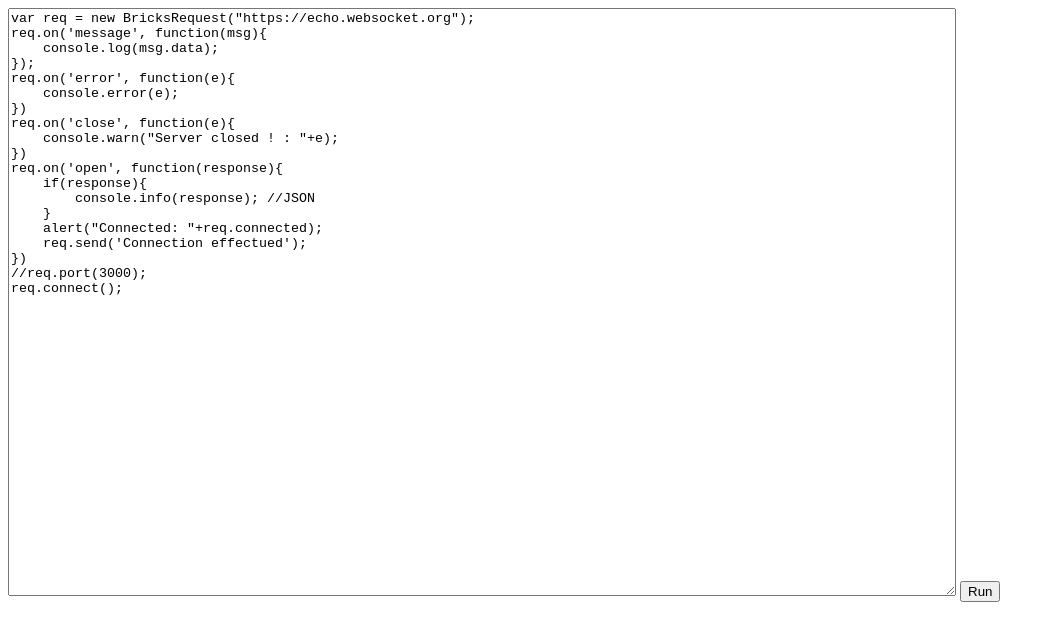
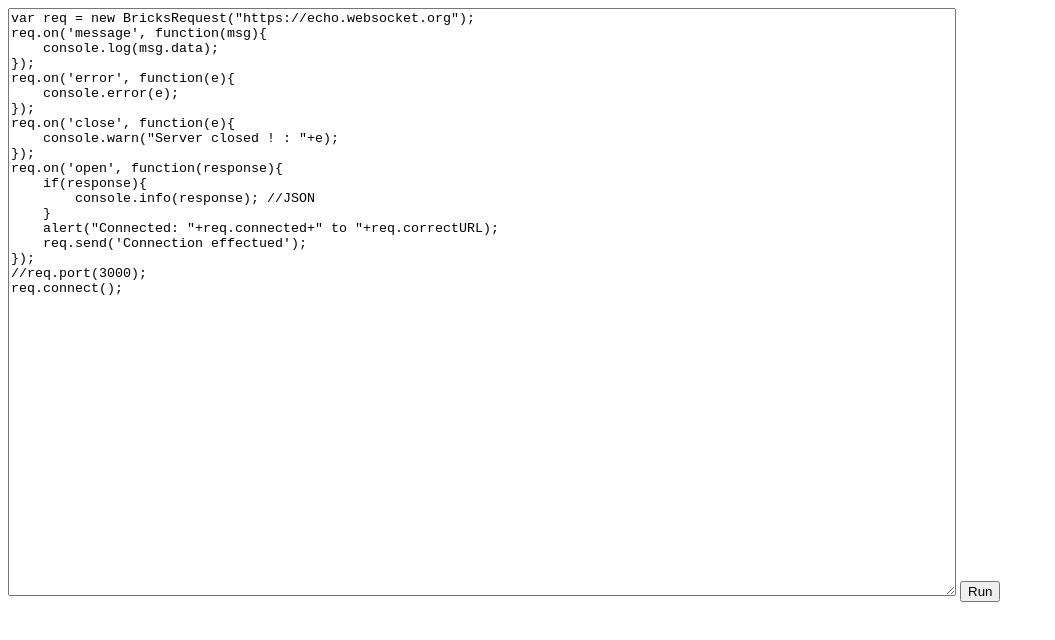
Before and after one commit to YoannCHB/Break, a plain HTML site: page example/index.html in a window 1280 px wide. Shown: the whole page, without its empty margins (0-1055 px from the left). Drawn offline with Linux system fonts and the light colour scheme.

Commit message:
Update index.html

```diff
--- a/example/index.html
+++ b/example/index.html
@@ -17,17 +17,17 @@
 });
 req.on('error', function(e){
     console.error(e);
-})
+});
 req.on('close', function(e){
     console.warn("Server closed ! : "+e);
-})
+});
 req.on('open', function(response){
     if(response){
         console.info(response); //JSON
     }
-    alert("Connected: "+req.connected);
+    alert("Connected: "+req.connected+" to "+req.correctURL);
     req.send('Connection effectued');
-})
+});
 //req.port(3000);
 req.connect();
         </textarea>
```
